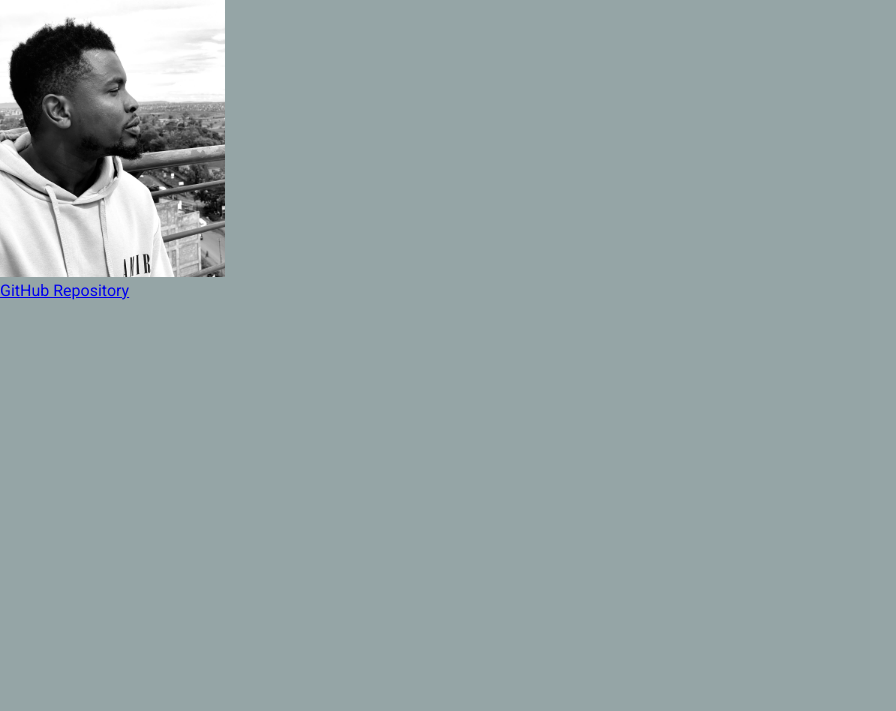
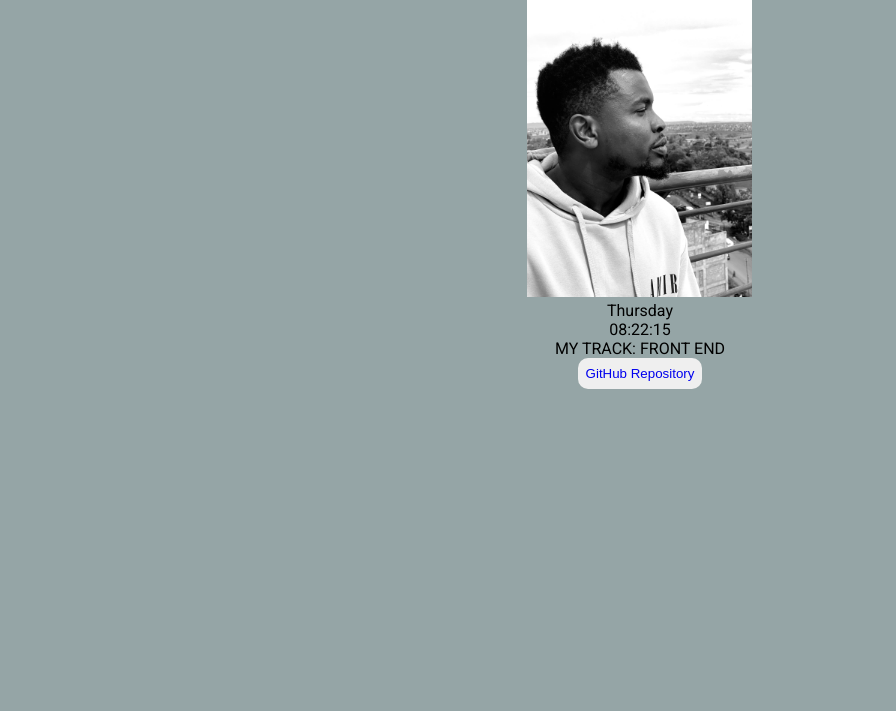
Before and after one commit to Pronothurah/stage-one-task, a plain HTML site: page index.html in a window 1280 px wide. Shown: the part 89-800 px from the top of the page, without its empty margins (0-896 px from the left). Drawn offline with Linux system fonts and the light colour scheme.

Commit message:
Task One- Stage One

```diff
--- a/index.html
+++ b/index.html
@@ -10,14 +10,21 @@
     <link rel="stylesheet" href="style.css">
 </head>
 <body>
-    <h1>Frontend Stage One Task</h1>
-    <div data-testid="slackUserName">
-        <h2>Slack Username: Onsongo Onditi</h2>
+    <div class="container">
+        <h1>Welcome on Board!</h1>
+        <div data-testid="slackUserName">
+            <h2>SLACK USERNAME: Onsongo Onditi</h2>
+        </div>
+        <img src="./assets/profile.jpeg" alt="Onsongo Onditi" data-testid="slackDisplayImage">
+        <div data-testid="currentDayOfTheWeek"></div>
+        <div data-testid="currentUTCTime"></div>
+        <div data-testid="myTrack">
+            <p>MY TRACK: FRONT END</p>
+        </div>
+        <button>
+            <a href="https://github.com/Pronothurah/stage-one-task" target="_blank data-testid="githubURL">GitHub Repository</a>
+        </button>
     </div>
-    <img src="./assets/profile.jpeg" alt="Onsongo Onditi" data-testid="slackDisplayImage">
-    <div data-testid="currentDayOfTheWeek"></div>
-    <div data-testid="currentUTCTime"></div>
-    <div data-testid="myTrack"></div>
-    <a href="https://github.com/Pronothurah" data-testid="githubURL">GitHub Repository</a>
+    <script src="script.js"></script>
 </body>
 </html>
--- /dev/null
+++ b/script.js
@@ -0,0 +1,16 @@
+
+document.addEventListener("DOMContentLoaded", function () {
+    // Get the current date
+    const currentDate = new Date();
+
+    // Get the day of the week
+    const daysOfWeek = ["Sunday", "Monday", "Tuesday", "Wednesday", "Thursday", "Friday", "Saturday"];
+    const currentDay = daysOfWeek[currentDate.getUTCDay()];
+
+    // Get the current UTC time
+    const currentUTCTime = currentDate.toISOString().split('T')[1].split('.')[0];
+
+    // Populate the HTML elements with the data
+    document.querySelector("[data-testid='currentDayOfTheWeek']").textContent = currentDay;
+    document.querySelector("[data-testid='currentUTCTime']").textContent = currentUTCTime;
+});
--- a/style.css
+++ b/style.css
@@ -7,9 +7,29 @@
 body {
     font-family: 'Roboto', sans-serif;
     background-color: #95a5a6;
+    display: flex;
+    flex-direction: column;
+    align-items: center;
 }
 
+.container {
+    text-align: center;
+    padding: 20px;
+}
+
+
 img {
-    max-width: 400px;
+    max-width: 500px;
     height: 300px;
 }
+
+a {
+    text-decoration: none;
+}
+
+button {
+    padding: 8px;
+    border-radius: 10px;
+    border: none;
+    outline: none;
+}
```
